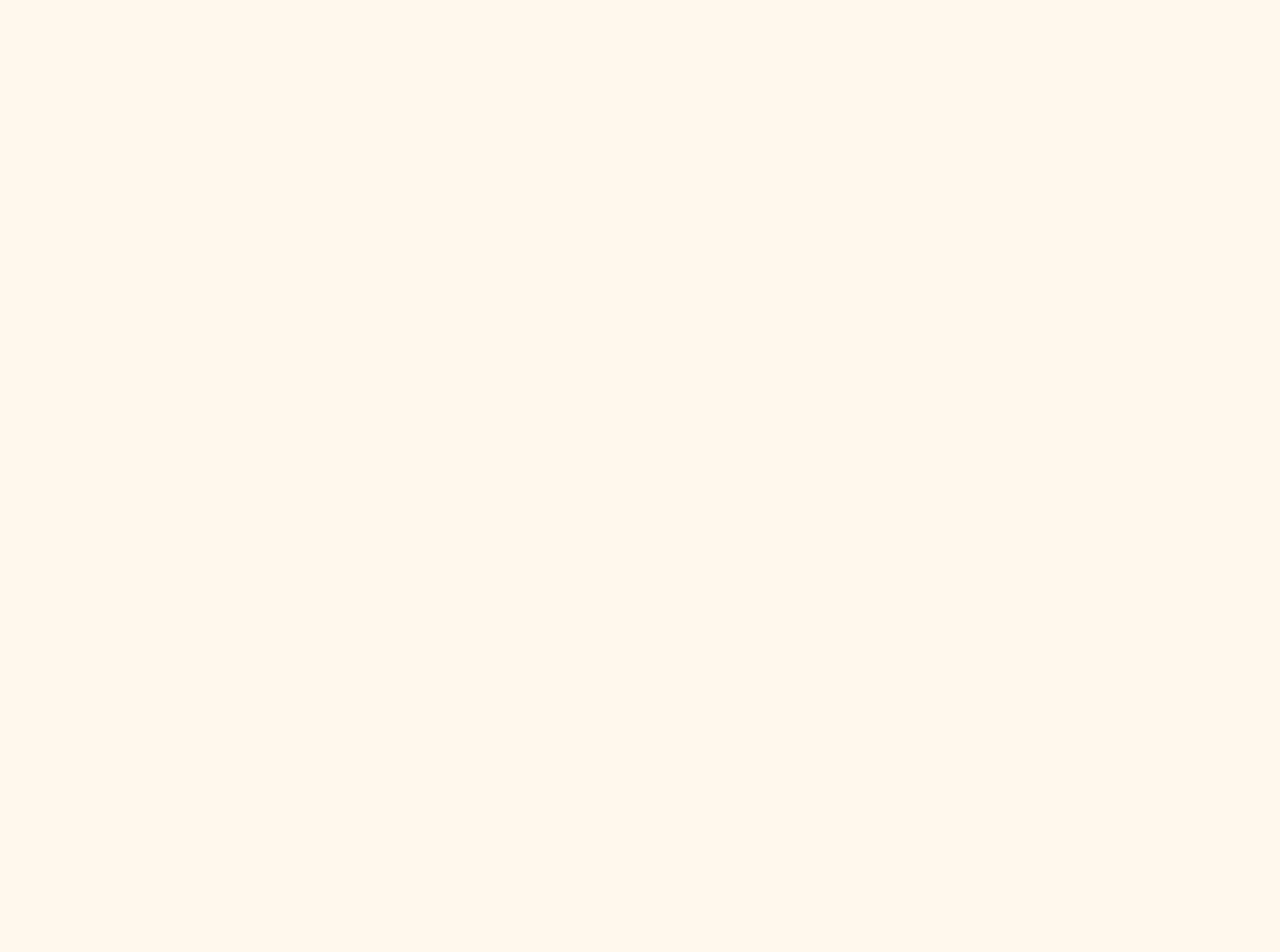
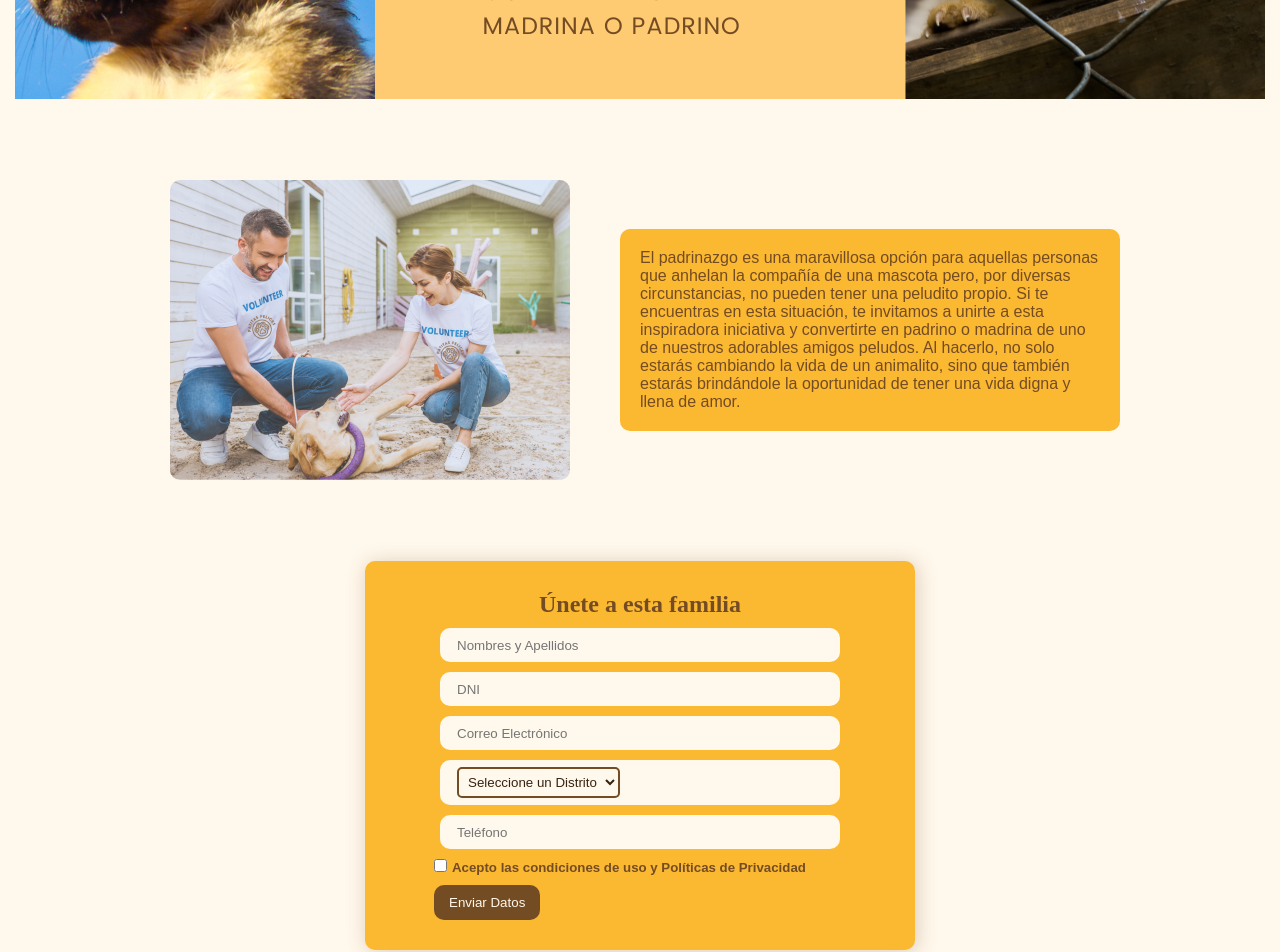
Before and after one commit to mariafs2407/patitas_felices, a React (Vite) app: page /patrinar in a window 1280 px wide. Before the commit this address had no page. Shown: the part 600-1552 px from the top of the page. Before the commit the page ends 800 px from the top, so only its background shows below. Built offline with nearby package versions, Linux system fonts and the light colour scheme; a web font is replaced by a local one.

Commit message:
agregando patrinar.jsx

```diff
--- a/src/components/content/home/Home.jsx
+++ b/src/components/content/home/Home.jsx
@@ -14,11 +14,11 @@ const Home = (props) => {
             <Banner/>
             <article className='container_donar_patrinar'>
                 <NavLink className="donar" to="donar">
-                    <FontAwesomeIcon className="home_icon" to="#"icon={faBowlFood} beatFade style={{ color: "#744c24", }} />
+                    <FontAwesomeIcon className="home_icon" icon={faBowlFood} beatFade style={{ color: "#744c24", }} />
                     Donar
                 </NavLink>
-                <NavLink className="patrinar"  to="#">
-                    <FontAwesomeIcon className="home_icon" to="#" icon={faShieldDog} beatFade style={{ color: "#744c24", }} />
+                <NavLink className="patrinar"  to="patrinar">
+                    <FontAwesomeIcon className="home_icon"  icon={faShieldDog} beatFade style={{ color: "#744c24", }} />
                     Patrinar
                 </NavLink>
             </article>
--- /dev/null
+++ b/src/components/content/patrinar/Formulario.css
@@ -0,0 +1,57 @@
+.container_formulario {
+    max-width: 550px;
+    max-height: 600px;
+    flex: 1;
+    display: flex;
+    align-items: center;
+    flex-direction: column;
+    margin: 30px auto;
+    padding: 30px;
+    background-color: var(--color3);
+    box-shadow: 2px 2px 20px #744f2441;
+    border-radius: var(--border-radius);
+}
+.container_formulario form h1{
+    text-align: center;
+}
+
+.container_formulario form .entrada {
+    border: 2px solid var(--color4);
+    background: var(--color4);
+    padding: 5px 15px;
+    margin: 10px 6px;
+    width: 400px;
+    border-radius: 10px;
+}
+
+.container_formulario form .entrada input {
+    background: var(--color4);
+    border: none;
+    outline: none;
+    width: 80%;
+    height: 20px;
+    color: var(--color2);
+}
+
+.container_formulario form .entrada select {
+    border: 2px solid var(--color1);
+    color: var(--color2);
+    border-radius: 5px;
+    padding: 5px;
+    background: var(--color4);
+}
+form .condiciones{
+    margin: 10px auto;
+}
+form .condiciones input{
+    margin-right: 5px;
+}
+
+form .boton {
+    padding: 10px 15px;
+    background: var(--color1);
+    color: var(--color4);
+    border: none;
+    border-radius: var(--border-radius);
+    margin: auto;
+}
--- /dev/null
+++ b/src/components/content/patrinar/Formulario.jsx
@@ -0,0 +1,43 @@
+import React from 'react';
+import './Formulario.css';
+
+const Formulario = (props) => {
+    return (
+        <div>
+            <section className="container_formulario">
+                <form action="procesa.php" method="POST">
+                    <h1>Únete a esta familia</h1>
+                    <div className="entrada">
+                        <input type="text" placeholder="Nombres y Apellidos" required />
+                    </div>
+                    <div className="entrada">
+                        <input type="text" placeholder="DNI" required />
+                    </div>
+                    <div className="entrada">
+                        <input type="email" placeholder="Correo Electrónico" required />
+                    </div>
+                    <div className="entrada">
+                        <select name="Distrito" id="">
+                            <option value="0" selected> Seleccione un Distrito </option>
+                            <option value="1"> Surco </option>
+                            <option value="1"> Jesús María </option>
+                            <option value="3"> San Isidro </option>
+                            <option value="4"> Chorrillos </option>
+                            <option value="5"> Jesus María </option>
+                        </select>
+                    </div>
+                    <div className="entrada">
+                        <input type="tel" placeholder="Teléfono" required />
+                    </div>
+                    <h5 className='condiciones'>
+                        <input type="checkbox" name="acepto" required />
+                        Acepto las condiciones de uso y Políticas de Privacidad
+                    </h5>
+                    <button type="submit" required className="boton">Enviar Datos </button>
+                </form>
+            </section>
+        </div>
+    );
+}
+
+export default Formulario;
--- /dev/null
+++ b/src/components/content/patrinar/Patrinar.css
@@ -0,0 +1,52 @@
+.patrinar_banner{
+    width: 100%;
+    max-width: 1250px;
+    margin: 20px auto;
+}
+
+.patrinar_banner img{
+    flex: 1;
+    max-width: 100%;
+    display: flex;
+}
+
+.container_patrinar_content{
+    width: 100%;
+    display: flex;
+    flex-direction: row;
+    justify-content: center;
+    max-width: 1000px;
+    margin: 30px auto;
+}
+
+.container_patrinar_content .content_uno{
+    display: flex;
+    flex-direction: column;
+    align-items: center;
+    margin: auto;
+    padding: 10px;
+}
+
+.container_patrinar_content .content_uno img {
+    border-radius: var(--border-radius);
+    opacity: 80%;
+    transition: 1s;
+    margin: 40px auto;
+}
+.container_patrinar_content .content_uno img:hover {
+    opacity: 100%;
+    transform: scale(1.08);
+}
+
+.container_patrinar_content .content_dos {
+    margin: 10% auto;
+    width: 50%;
+    display: flex;
+    flex-direction: column;
+
+}
+.container_patrinar_content .content_dos div{
+    background: var(--color3);
+    border-radius: var(--border-radius);
+    padding: 20px;
+}
--- /dev/null
+++ b/src/components/content/patrinar/Patrinar.jsx
@@ -0,0 +1,31 @@
+import React from 'react';
+import patrinar from '../../../assets/patrinar/patrinar.png';
+import p1 from '../../../assets/patrinar/p1.png';
+import Formulario from './Formulario';
+import './Patrinar.css'
+
+const Patrinar = (props) => {
+    return (
+        <div className='container_patrinar'>
+            <div className="patrinar_banner">
+                <img src={patrinar} alt="" />
+            </div>
+            <div className='container_patrinar_content'>
+                <section className="content_uno">
+                    <img src={p1} class="adop" alt="" />
+                </section>
+                <div className="content_dos">
+                    <div>
+                        <aside className="content_dos_texto">
+                            <p>El padrinazgo es una maravillosa opción para aquellas personas que anhelan la compañía de una mascota pero, por diversas circunstancias, no pueden tener una peludito propio. Si te encuentras en esta situación, te invitamos a unirte a esta inspiradora iniciativa y convertirte en padrino o madrina de uno de nuestros adorables amigos peludos. Al hacerlo, no solo estarás cambiando la vida de un animalito, sino que también estarás brindándole la oportunidad de tener una vida digna y llena de amor.
+                            </p>
+                        </aside>
+                    </div>
+                </div>
+            </div>
+            <Formulario />
+        </div>
+    );
+}
+
+export default Patrinar;
--- a/src/components/footer/Footer.jsx
+++ b/src/components/footer/Footer.jsx
@@ -29,7 +29,7 @@ const Footer = (props) => {
                             <a href="http://wa.me/+519947987433#" target="_blank">
                                 <FontAwesomeIcon icon={faWhatsapp} style={{ color: "#744c24", }} />
                             </a>
-                            <a href="https://www.google.com/maps/d/edit?mid=1l7K9b9OyY_ci9P3pdLBm-rzWxoYJP9FQ&usp=sharing" target="_blank">
+                            <a href="https://goo.gl/maps/4dXUKBAgnTL2GjMB6" target="_blank">
                                 <FontAwesomeIcon icon={faLocationDot} style={{ color: "#744c24", }} />
                             </a>
                         </div>
--- a/src/main.jsx
+++ b/src/main.jsx
@@ -10,6 +10,7 @@ import Testimony from './components/content/testimonio/Testimony';
 import Donate from './components/content/donar/Donate';
 import Beneficios from './components/content/donar/CarosuelDon';
 import Pagina404 from './components/content/Pagina_404';
+import Patrinar from './components/content/patrinar/Patrinar';
 import './index.css'
 
 ReactDOM.createRoot(document.getElementById('root'))
@@ -24,6 +25,7 @@ ReactDOM.createRoot(document.getElementById('root'))
           <Route path='testimonio' element={<Testimony/>} />
           <Route path='donar' element={<Donate/>} />
           <Route path='beneficios' element={<Beneficios/>} />
+          <Route path='patrinar' element={<Patrinar/>} />
         </Route>
         <Route path='*' element={<Pagina404/>} />
       </Routes>
```
Also changed, not shown: src/assets/patrinar/p1.png (added).
